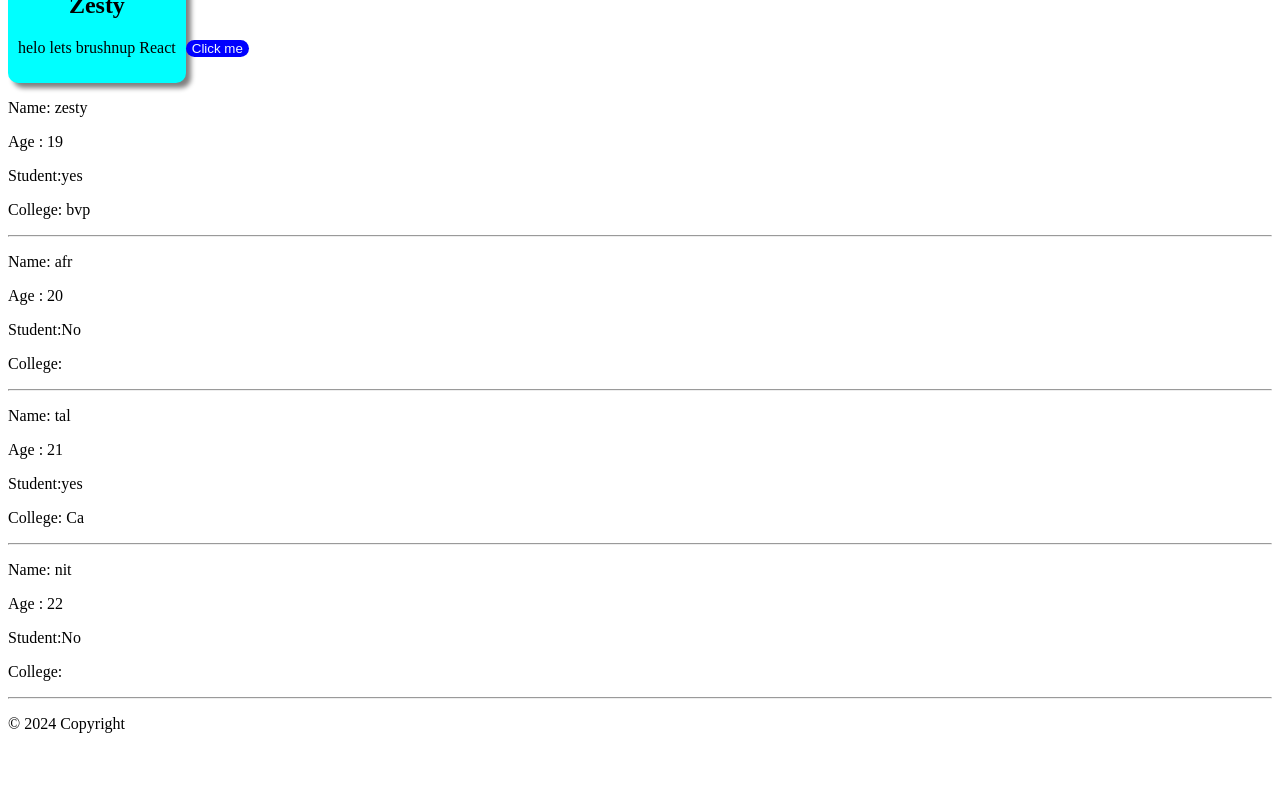
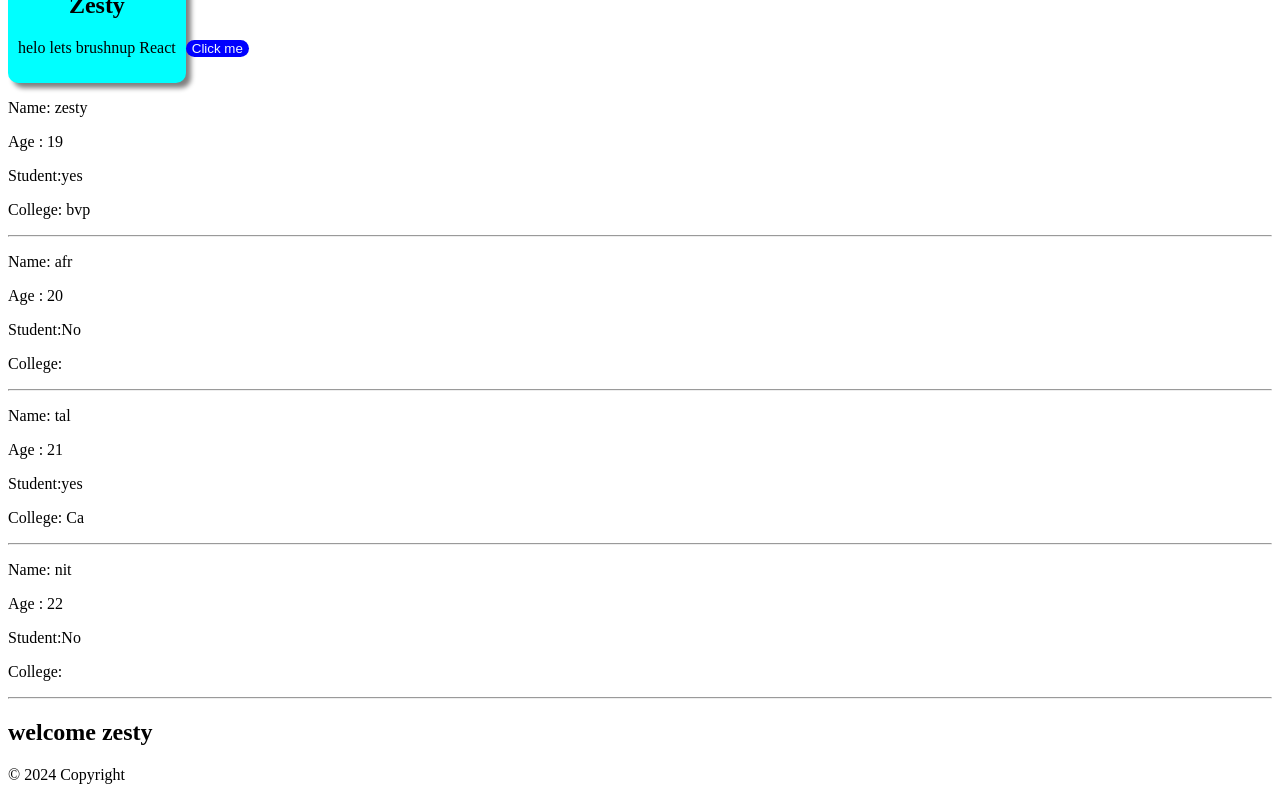
Before and after one commit to ZestyZeeshan/ReactRevision, a React (Vite) app: page / in a window 1280 px wide. Shown: the part 398-1198 px from the top of the page. Before the commit the page ends 1147 px from the top, so only its background shows below. Built offline with nearby package versions, Linux system fonts and the light colour scheme.

Commit message:
Card props rendering

```diff
--- a/src/App.jsx
+++ b/src/App.jsx
@@ -4,6 +4,7 @@ import Food from "./Food";
 import Card from "./Card";
 import Button from "./Botton/Button";
 import Student from "./Props/Student";
+import UserGreeting from "./ConditionRendering/UserGreeting";
 
 function App() {
 
@@ -19,6 +20,8 @@ function App() {
       <Student name='tal' age={21} isStudent={true} college="Ca" />
       <Student name='nit' age={22} isStudent={false} colleege='gurug'/>
 
+      <UserGreeting IsloggedIn={true} username="zesty"/>
+
 
       <Footer/>
     </>
--- /dev/null
+++ b/src/ConditionRendering/UserGreeting.jsx
@@ -0,0 +1,20 @@
+import PropTypes from 'prop-types'
+function UserGreeting(props){
+
+    const mess1 = <h2>welcome {props.username}</h2>
+
+    const mess2 = <h2>Sorry plz login </h2>
+    return(
+        props.IsloggedIn ? mess1 : mess2
+
+    );
+}
+UserGreeting.PropTypes={
+    IsloggedIn : PropTypes.bool,
+    username : PropTypes.string,
+}
+UserGreeting.defaultprops={
+    IsloggedIn:false,
+    username: "Guest",
+}
+export default UserGreeting;
```
Also changed, not shown: src/ConditionRendering/Greeting.css (added).
